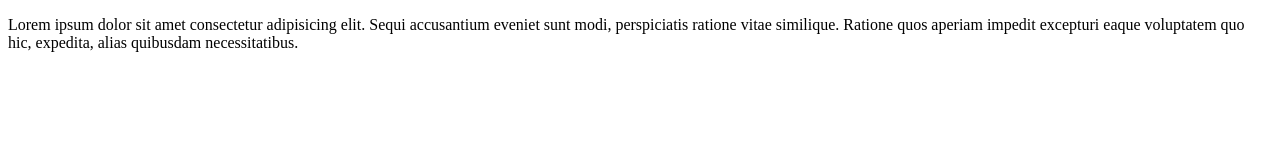
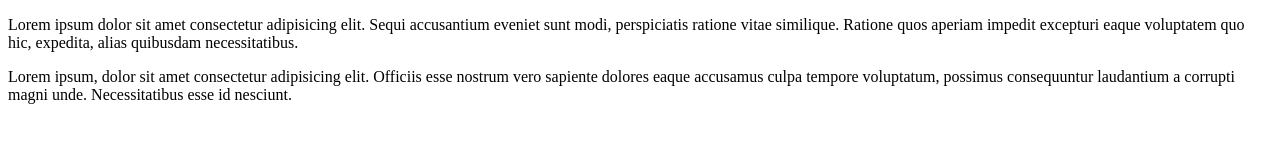
Before and after one commit to Shihabuddin9/my-first2-ripo, a plain HTML site: page index.html in a window 1280 px wide. Drawn offline with Linux system fonts and the light colour scheme.

Commit message:
second commit

```diff
--- a/index.html
+++ b/index.html
@@ -15,6 +15,10 @@
         ratione vitae similique. Ratione quos aperiam impedit excepturi eaque voluptatem quo hic, expedita, alias
         quibusdam necessitatibus.</p>
 
+    <p>Lorem ipsum, dolor sit amet consectetur adipisicing elit. Officiis esse nostrum vero sapiente dolores eaque
+        accusamus culpa tempore voluptatum, possimus consequuntur laudantium a corrupti magni unde. Necessitatibus esse
+        id nesciunt.</p>
+
 
 </body>
 
```
